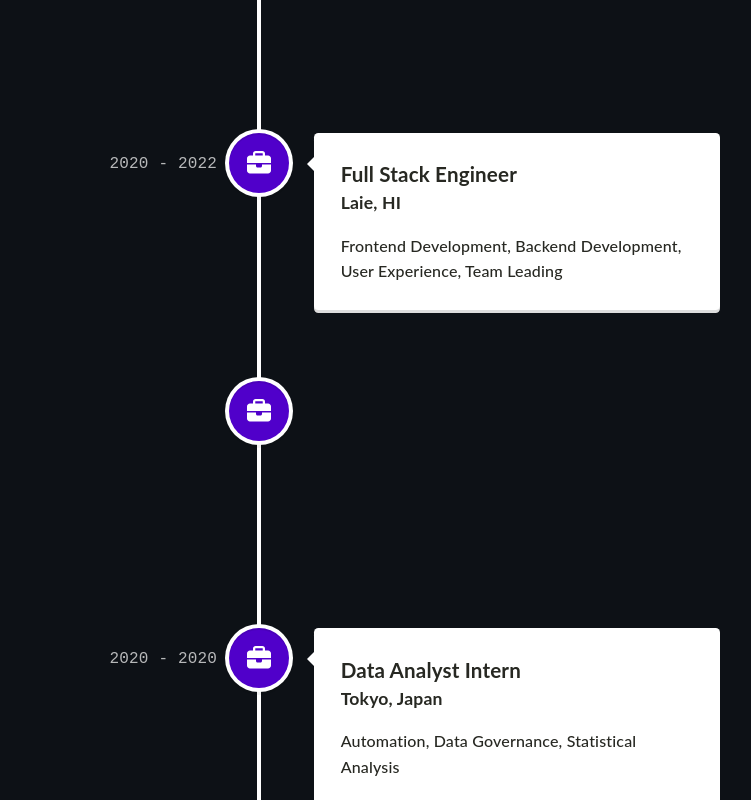
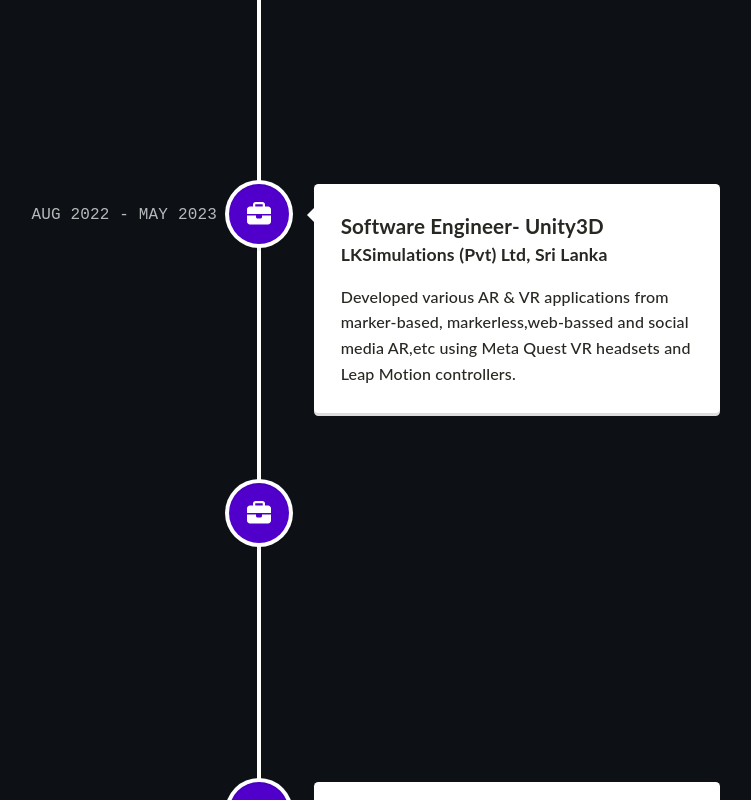
Before and after one commit to Sadev-Kalubowila/Portfolio, a React (Create React App) app: page / in a window 1280 px wide. Shown: the part 1900-2700 px from the top of the page, without its empty margins (381-1132 px from the left). Built offline with nearby package versions, Linux system fonts and the light colour scheme.

Commit message:
Update Timeline Script

```diff
--- a/src/components/Timeline.tsx
+++ b/src/components/Timeline.tsx
@@ -16,50 +16,50 @@
             className="vertical-timeline-element--work"
             contentStyle={{ background: 'white', color: 'rgb(39, 40, 34)' }}
             contentArrowStyle={{ borderRight: '7px solid  white' }}
-            date="2022 - present"
+            date="MAY 2023 - present"
             iconStyle={{ background: '#5000ca', color: 'rgb(39, 40, 34)' }}
             icon={<FontAwesomeIcon icon={faBriefcase} />}
           >
-            <h3 className="vertical-timeline-element-title">Technology Consultant</h3>
-            <h4 className="vertical-timeline-element-subtitle">Dallas, TX</h4>
+            <h3 className="vertical-timeline-element-title">Senior XR|VR Engineer</h3>
+            <h4 className="vertical-timeline-element-subtitle">Mediwave (Pvt) Ltd, Sri Lanka</h4>
             <p>
-              Full-stack Web Development, GenAI/LLM, Project Management, Business Development
+              Developed the world's first fully functional connected ambulance solution for the National Ambulance Service using Microsoft HoloLens 2, Vuzix Smart Glasses, and Azure services.
             </p>
           </VerticalTimelineElement>
           <VerticalTimelineElement
             className="vertical-timeline-element--work"
-            date="2020 - 2022"
+            date="AUG 2022 - MAY 2023"
             iconStyle={{ background: '#5000ca', color: 'rgb(39, 40, 34)' }}
             icon={<FontAwesomeIcon icon={faBriefcase} />}
           >
-            <h3 className="vertical-timeline-element-title">Full Stack Engineer</h3>
-            <h4 className="vertical-timeline-element-subtitle">Laie, HI</h4>
+            <h3 className="vertical-timeline-element-title">Software Engineer- Unity3D</h3>
+            <h4 className="vertical-timeline-element-subtitle">LKSimulations (Pvt) Ltd, Sri Lanka</h4>
             <p>
-              Frontend Development, Backend Development, User Experience, Team Leading
+              Developed various AR & VR applications from marker-based, markerless,web-bassed and social media AR,etc using Meta Quest VR headsets and Leap Motion controllers.
             </p>
           </VerticalTimelineElement>
           <VerticalTimelineElement
             className="vertical-timeline-element--work"
-            date="2021 - 2021"
+            date="APR 2021 - AUG 2022"
             iconStyle={{ background: '#5000ca', color: 'rgb(39, 40, 34)' }}
             icon={<FontAwesomeIcon icon={faBriefcase} />}
           >
-            <h3 className="vertical-timeline-element-title">Staff Engineer Intern</h3>
-            <h4 className="vertical-timeline-element-subtitle">Laie, HI</h4>
+            <h3 className="vertical-timeline-element-title">Solutions Engineer</h3>
+            <h4 className="vertical-timeline-element-subtitle">X.O Concepts (Pvt) Ltd, Sri Lanka</h4>
             <p>
-              Full-stack Development, API Development, User Experience
+              Developed AR-IoT based industrial monitoring applications for leading textile factories.Enhased the 'XdotO App' company's official app adding some AR experiences.
             </p>
           </VerticalTimelineElement>
           <VerticalTimelineElement
             className="vertical-timeline-element--work"
-            date="2020 - 2020"
+            date="MAR 2019 - SEP 2019"
             iconStyle={{ background: '#5000ca', color: 'rgb(39, 40, 34)' }}
             icon={<FontAwesomeIcon icon={faBriefcase} />}
           >
-            <h3 className="vertical-timeline-element-title">Data Analyst Intern</h3>
-            <h4 className="vertical-timeline-element-subtitle">Tokyo, Japan</h4>
+            <h3 className="vertical-timeline-element-title">Training Electronics Engineer</h3>
+            <h4 className="vertical-timeline-element-subtitle">A&T Labs (Pvt) Ltd, Sri Lanka</h4>
             <p>
-              Automation, Data Governance, Statistical Analysis
+              Worked on various electronics and research related projects.
             </p>
           </VerticalTimelineElement>
         </VerticalTimeline>
```
